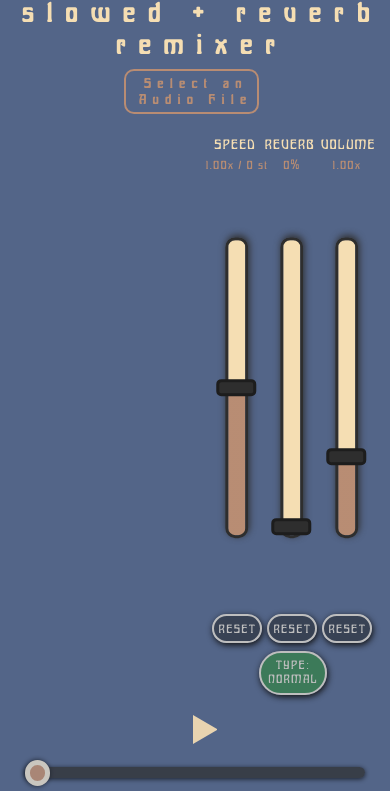
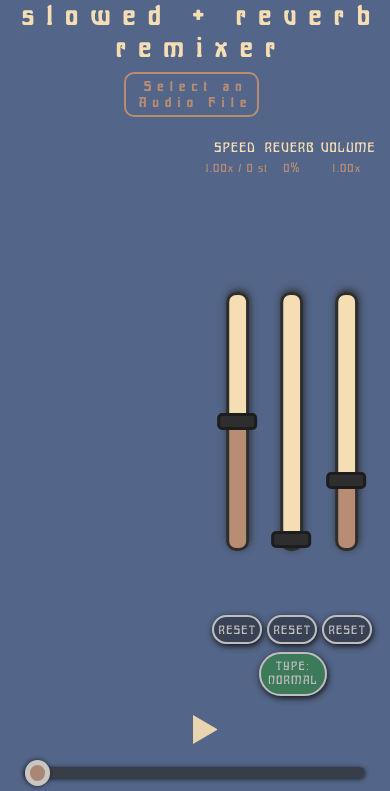
Before and after one commit to kylerc405/slowed-and-reverb, a Flask app: page / in a window 390 px wide. Shown: the top 791 px of the page. Run offline with Flask 3, Linux system fonts and the light colour scheme.

Commit message:
height11

```diff
--- a/static/styles.css
+++ b/static/styles.css
@@ -656,7 +656,7 @@ footer a {
     height: 3vh;
   }
   #formDiv.uploaded {
-    margin: 0 0 0 0;
+    margin: 0.2em 0 0 0;
     padding: 0 0 0 0;
     grid-row: 1;
     justify-content: flex-start;
@@ -758,9 +758,9 @@ footer a {
     font-size: 5vh, 0.9em, 8vh;
   }
   .effectSlider {
-    width: 35vh;
+    width: 30vh;
     height: 2vh;
-    padding-top: 0;
+    margin-top: 5em;
   }
   .effectSlider::-webkit-slider-thumb {
     width: 1.3em; /* Thumb width */
--- a/static/styles.scss
+++ b/static/styles.scss
@@ -925,7 +925,7 @@ footer a {
 
     #formDiv.uploaded {
         // border: 2px solid white;
-        margin: 0 0 0 0;
+        margin: 0.2em 0 0 0;
         padding: 0 0 0 0;
         grid-row: 1;
         justify-content: flex-start;
@@ -1070,10 +1070,10 @@ footer a {
         font-size: (5vh, 0.9em, 8vh);
     }
     .effectSlider {
-        width: 35vh;
+        width: 30vh;
         height: 2vh;
         // margin-top: -1em;
-        padding-top: 0;
+        margin-top: 5em;
     }
     .effectSlider::-webkit-slider-thumb {
         width: 1.3em; /* Thumb width */
```
Also changed, not shown: 1 other file.
